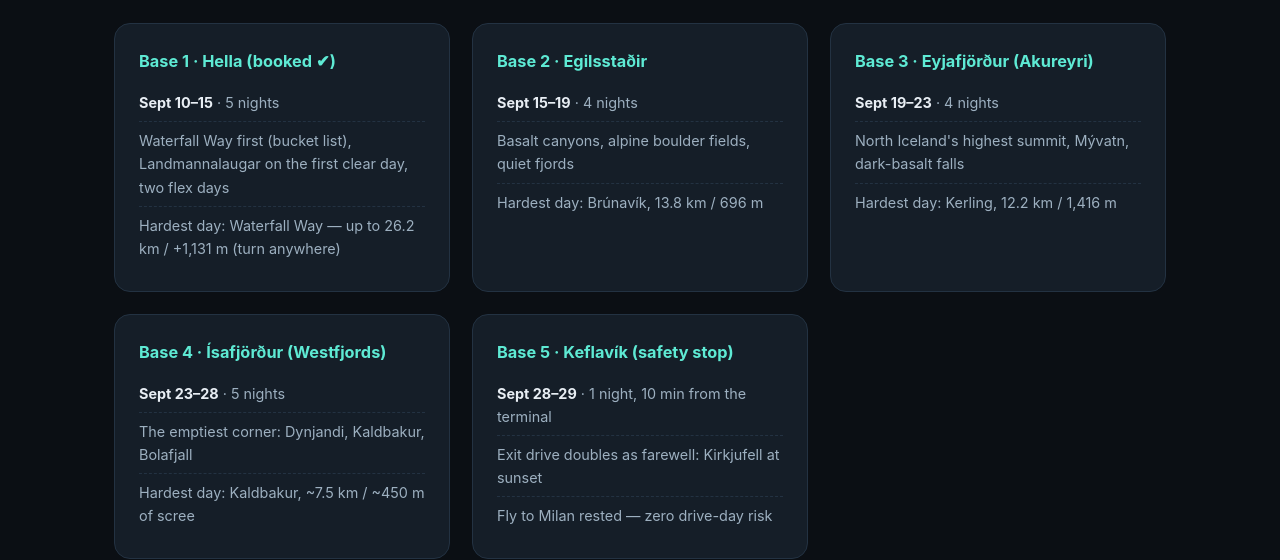
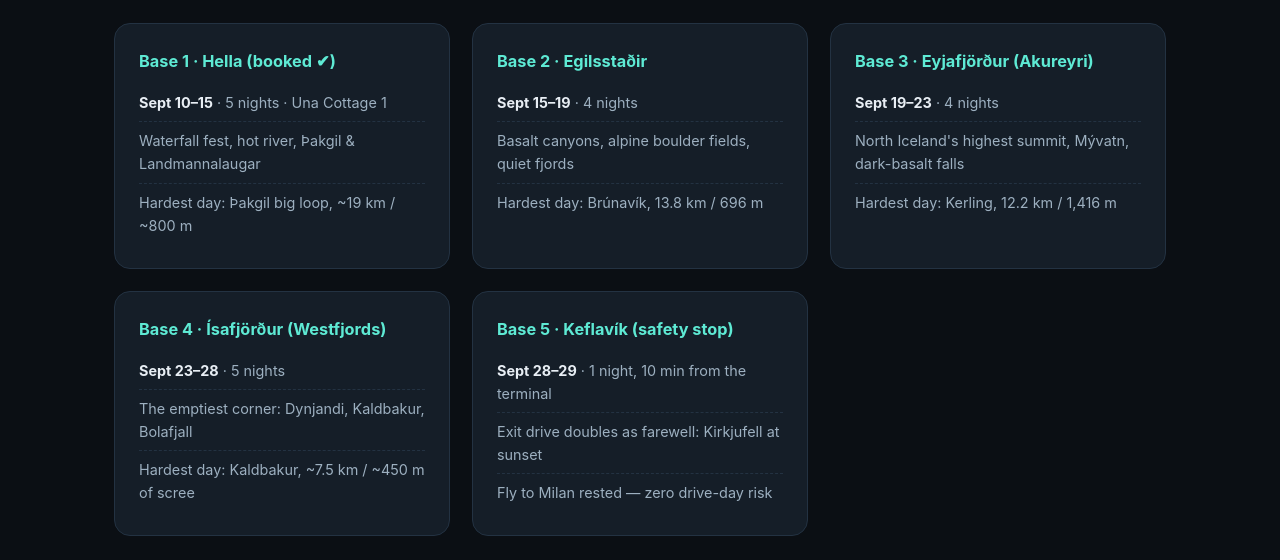
Before and after one commit to jwehrmann/holiday-plan, a plain HTML site: page index.html in a window 1280 px wide. Shown: the part 1023-1583 px from the top of the page. Drawn offline with Linux system fonts and the light colour scheme; grey boxes are pictures that could not be loaded.

Commit message:
Fix Base 1 overview card

```diff
--- a/index.html
+++ b/index.html
@@ -249,9 +249,9 @@
   <p class="base-sub">You land at KEF on <b>Sept 10, 9:25 AM</b> (YVR red-eye) and fly out <b>Sept 29</b>. The route runs clockwise: south coast glaciers → Eastfjords → the North → <b>the Westfjords</b> — and because the Milan leg should never depend on a 6-hour drive, the last night (Sept 28) is a <b>safety stop beside KEF</b>, with a Kirkjufell sunset built into the exit drive. Base logic: <b>Egilsstaðir</b> is the East hub every hike radiates from (Seyðisfjörður is an evening hop over the pass); <b>the Eyjafjörður valley</b> puts Kerling 30 min away and Aldeyjarfoss at 1 h 15; and per your call, <b>Ísafjörður anchors five Westfjords nights</b> — the emptiest, most dramatic corner gets the finale it deserves. Big landmarks are hit at sunrise or late evening; the crowd-free midday hours go to trails tour buses can't reach. <b>Click any hike card</b> for the trail summary, scenic hotspots and a photo gallery.</p>
   <div class="info-grid">
     <div class="info"><h3>Base 1 · Hella (booked ✔)</h3><ul>
-      <li><b>Sept 10–15</b> · 5 nights</li>
-      <li>Waterfall Way first (bucket list), Landmannalaugar on the first clear day, two flex days</li>
-      <li>Hardest day: Waterfall Way — up to 26.2 km / +1,131 m (turn anywhere)</li></ul></div>
+      <li><b>Sept 10–15</b> · 5 nights · Una Cottage 1</li>
+      <li>Waterfall fest, hot river, Þakgil &amp; Landmannalaugar</li>
+      <li>Hardest day: Þakgil big loop, ~19 km / ~800 m</li></ul></div>
     <div class="info"><h3>Base 2 · Egilsstaðir</h3><ul>
       <li><b>Sept 15–19</b> · 4 nights</li>
       <li>Basalt canyons, alpine boulder fields, quiet fjords</li>
```
